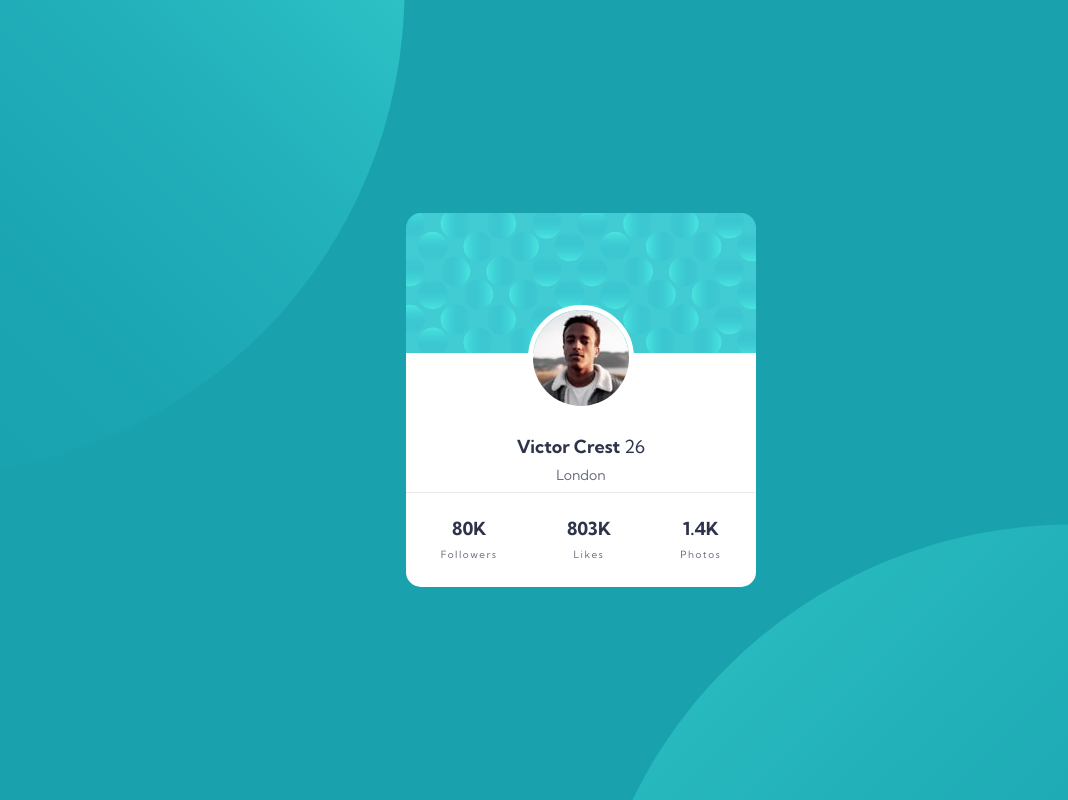
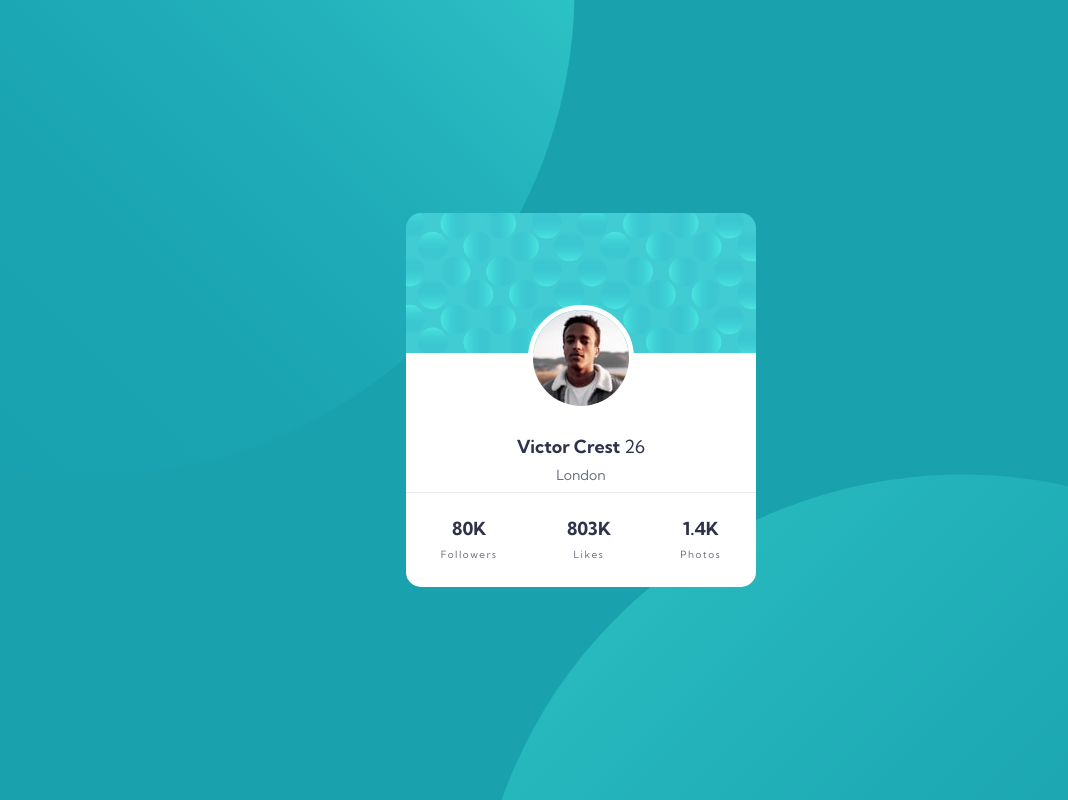
Before and after one commit to natalliasdh/profile-card-page, a plain HTML site: page index.html in a window 1280 px wide. Shown: the whole page, without its empty margins (71-1139 px from the left). Drawn offline with Linux system fonts and the light colour scheme.

Commit message:
Background fixed

```diff
--- a/assets/css/style.css
+++ b/assets/css/style.css
@@ -85,12 +85,12 @@ h2 {
     letter-spacing: 1.5px;
 }
 
-@media only screen and (min-width:768px) {
+@media only screen and (min-width:900px) {
     .container {
         width: 350px;
     }
     body {
         background-size: 976px, 976px;
-        background-position: left -500px top -500px, right -350px bottom -700px;
+        background-position: left -330px top -500px, right -240px bottom -650px;
     }
 }
```
